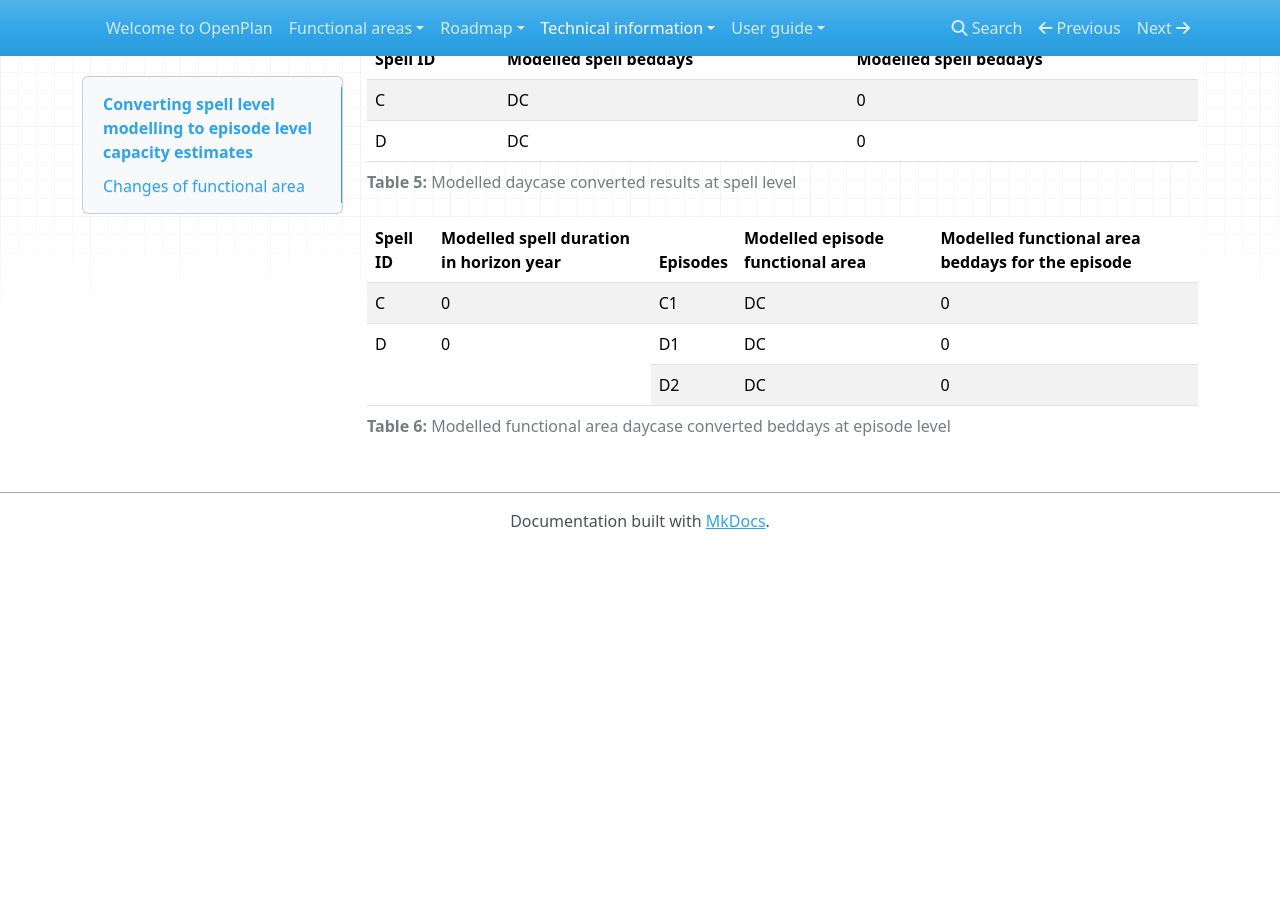
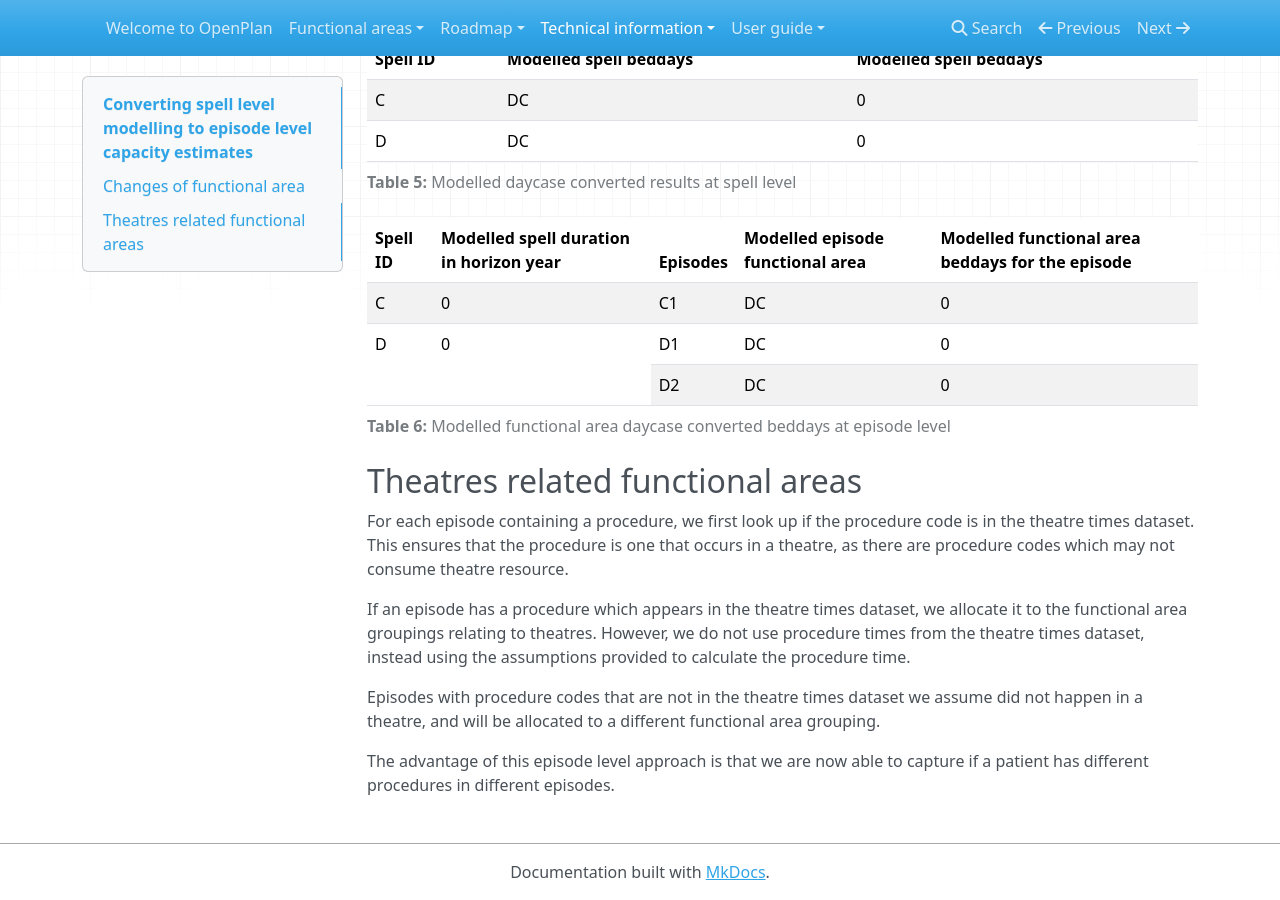
Before and after one commit to The-Strategy-Unit/open-plan-docs, an MkDocs documentation site: the page built from docs/technical-information/episode-level.md, in a window 1280 px wide and 900 px high, scrolled down 2219 px. Built offline with MkDocs 1.6.1, drawn with Linux system fonts in a browser that asks for light colours; nearby versions of some CDN libraries; comment, search, counter and statistics services are not loaded; before the commit the page ends 2768 px from its top, so only the background shows below that.

Commit message:
add episode level approach to theatre related functional areas

```diff
--- a/docs/technical-information/episode-level.md
+++ b/docs/technical-information/episode-level.md
@@ -253,3 +253,13 @@ However, where the model converts activity to daycase, this changes the function
     </tr>
   </tbody>
 </table>
+
+## Theatres related functional areas
+
+For each episode containing a procedure, we first look up if the procedure code is in the theatre times dataset. This ensures that the procedure is one that occurs in a theatre, as there are procedure codes which may not consume theatre resource.
+
+If an episode has a procedure which appears in the theatre times dataset, we allocate it to the functional area groupings relating to theatres. However, we do not use procedure times from the theatre times dataset, instead using the assumptions provided to calculate the procedure time.
+
+Episodes with procedure codes that are not in the theatre times dataset we assume did not happen in a theatre, and will be allocated to a different functional area grouping.
+
+The advantage of this episode level approach is that we are now able to capture if a patient has different procedures in different episodes.
```
